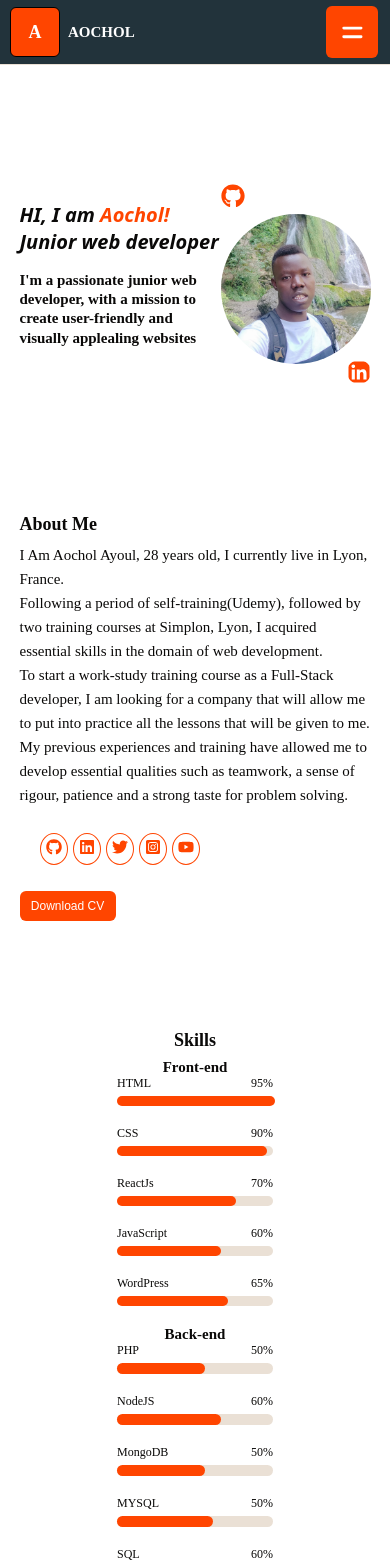
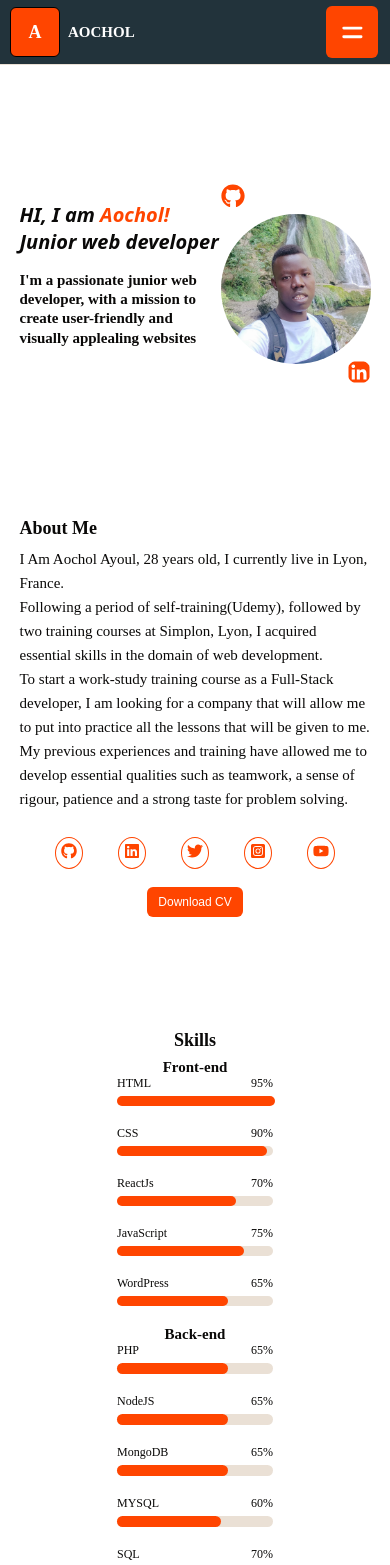
Before and after one commit to shawilayoul/aocholprofile, a React (Create React App) app: page / in a window 390 px wide. Shown: the top 1565 px of the page. Built offline with nearby package versions, Linux system fonts and the light colour scheme.

Commit message:
changing the hero section image

```diff
--- a/src/constants/images.js
+++ b/src/constants/images.js
@@ -26,6 +26,7 @@ import nike2 from "../assets/Nike2.PNG";
 import nike3 from "../assets/nike3.PNG";
 import nike4 from "../assets/nike4.PNG";
 import nike5 from "../assets/nike5.PNG";
+import aochol from "../assets/aochol.png";
 
 export default {
   profil3,
@@ -56,4 +57,5 @@ export default {
   nike3,
   nike4,
   nike5,
+  aochol
 };
--- a/src/containers/About/About.jsx
+++ b/src/containers/About/About.jsx
@@ -64,7 +64,6 @@ const About = () => {
                   </a>
                 </div>
               </div>
-            </div>
               <a download="" href={cv} id="cv">
                 <motion.div
                   className="cv"
@@ -79,6 +78,7 @@ const About = () => {
                   <button> Download CV</button>
                 </motion.div>
               </a>
+            </div>
           </div>
           <div className="left-img">
             <div className="img1">
--- a/src/containers/About/about.scss
+++ b/src/containers/About/about.scss
@@ -40,10 +40,13 @@
           }
         }
         .right-side {
-          width: 25rem;
-          justify-content: space-between;
+          width: 100%;
+          display: flex;
+          flex-direction: column;
+          align-items: center;
+          gap: 1rem;
           .icons {
-            width: 100%;
+            width: 80%;
             display: flex;
             align-items: center;
             justify-content: space-between;
@@ -144,6 +147,7 @@
     margin-top: 0;
     height: 50vh;
     margin-bottom: 5rem;
+
     .about-items {
       margin-top: 0;
       .left-side {
@@ -157,7 +161,9 @@
             }
           }
           .right-side {
-            width: 10rem;
+            gap: 0.5rem;
+            .icons {
+             gap: 1rem;
             }
             .cv {
               margin-top: 10px;
@@ -166,8 +172,9 @@
                 border-radius: 8px;
                 border: none;
                 font-size: 13px;
-              width: 7rem;
+                width: 6rem;
                 cursor: pointer;
+              }
             }
           }
         }
@@ -201,8 +208,6 @@
             }
           }
           .right-side {
-            width: 10rem;
-          }
             .cv {
               margin-top: 0;
               button {
@@ -214,6 +219,8 @@
               }
             }
           }
+
+        }
         .left-img {
           display: none;
         }
--- a/src/containers/Hero/Hero.jsx
+++ b/src/containers/Hero/Hero.jsx
@@ -71,7 +71,7 @@ const Hero = () => {
         </motion.div>
 
         <motion.div className="img1">
-          <img src={images.person2} alt="profile" />
+          <img src={images.aochol} alt="profile" />
         </motion.div>
         <div className="img2">
           <img src={images.person2} alt="profile" />
--- a/src/containers/Skills/Skills.jsx
+++ b/src/containers/Skills/Skills.jsx
@@ -42,11 +42,11 @@ const Skills = () => {
           </div>
           <div className="persantage">
             <span>JavaScript</span>
-            <span>60%</span>
+            <span>75%</span>
           </div>
           <div className="skill-container">
             <motion.div className=" skills javascript"
-            animate={{width: `${60}%`}}
+            animate={{width: `${75}%`}}
             transition={{duration:2}}
             />
           </div>
@@ -65,51 +65,51 @@ const Skills = () => {
           <h3>Back-end</h3>
           <div className="persantage">
             <span>PHP</span>
-            <span>50%</span>
+            <span>65%</span>
           </div>
           <div className="skill-container">
             <motion.div className="skills nodejs"
-            animate={{width: `${50}%`}}
+            animate={{width: `${65}%`}}
             transition={{duration:2}}
             />
           </div>
           <div className="persantage">
             <span>NodeJS</span>
+            <span>65%</span>
+          </div>
+          <div className="skill-container">
+            <motion.div className="skills mongoDb"
+            animate={{width: `${65}%`}}
+            transition={{duration:2}}
+            />
+          </div>
+          <div className="persantage">
+            <span>MongoDB</span>
+            <span>65%</span>
+          </div>
+          <div className="skill-container">
+            <motion.div className="skills Mysql"
+            animate={{width: `${65}%`}}
+            transition={{duration:2}}
+            />
+          </div>
+          <div className="persantage">
+            <span>MYSQL</span>
             <span>60%</span>
           </div>
           <div className="skill-container">
-            <motion.div className="skills mongoDb"
+            <motion.div className="skills javascript"
             animate={{width: `${60}%`}}
             transition={{duration:2}}
             />
           </div>
           <div className="persantage">
-            <span>MongoDB</span>
-            <span>50%</span>
-          </div>
-          <div className="skill-container">
-            <motion.div className="skills Mysql"
-            animate={{width: `${50}%`}}
-            transition={{duration:2}}
-            />
-          </div>
-          <div className="persantage">
-            <span>MYSQL</span>
-            <span>50%</span>
-          </div>
-          <div className="skill-container">
-            <motion.div className="skills javascript"
-            animate={{width: `${55}%`}}
-            transition={{duration:2}}
-            />
-          </div>
-          <div className="persantage">
             <span>SQL</span>
-            <span>60%</span>
+            <span>70%</span>
           </div>
           <div className="skill-container">
             <motion.div className="skills wordpress"
-            animate={{width: `${60}%`}}
+            animate={{width: `${70}%`}}
             transition={{duration:2}}/>
           </div>
         </div>
```
Also changed, not shown: src/assets/aochol.png (added). Lines whose indentation alone changed are shown as unchanged.
